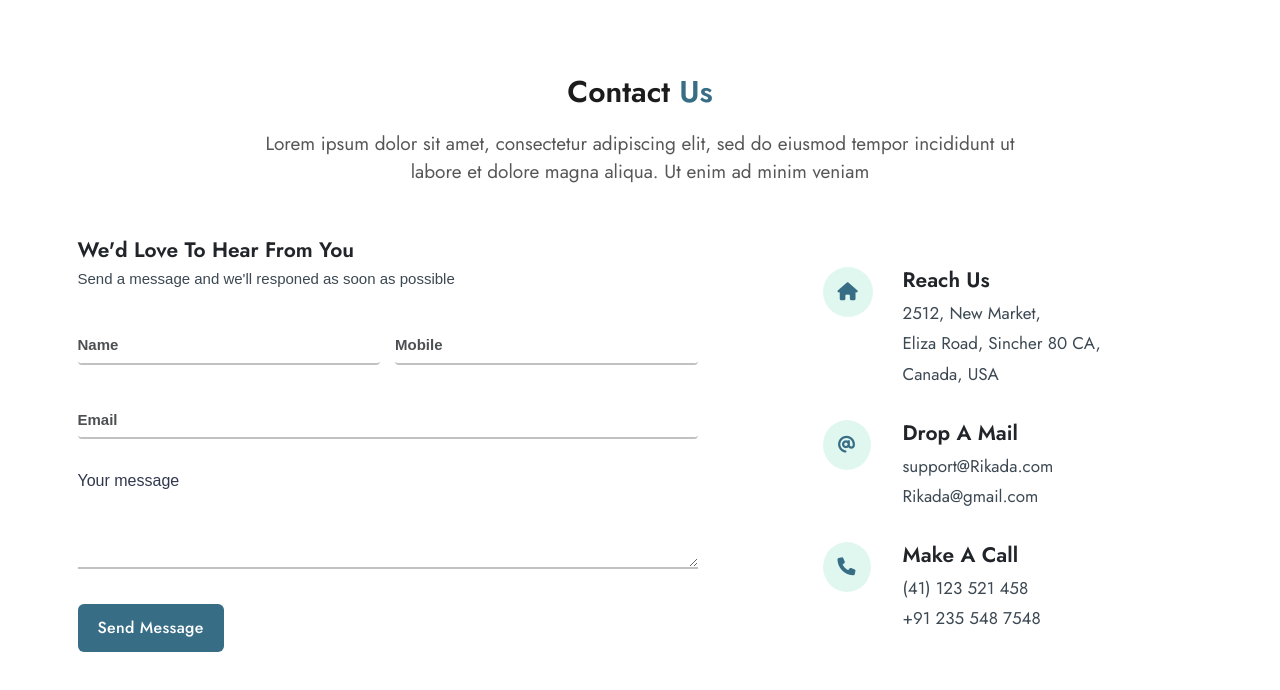
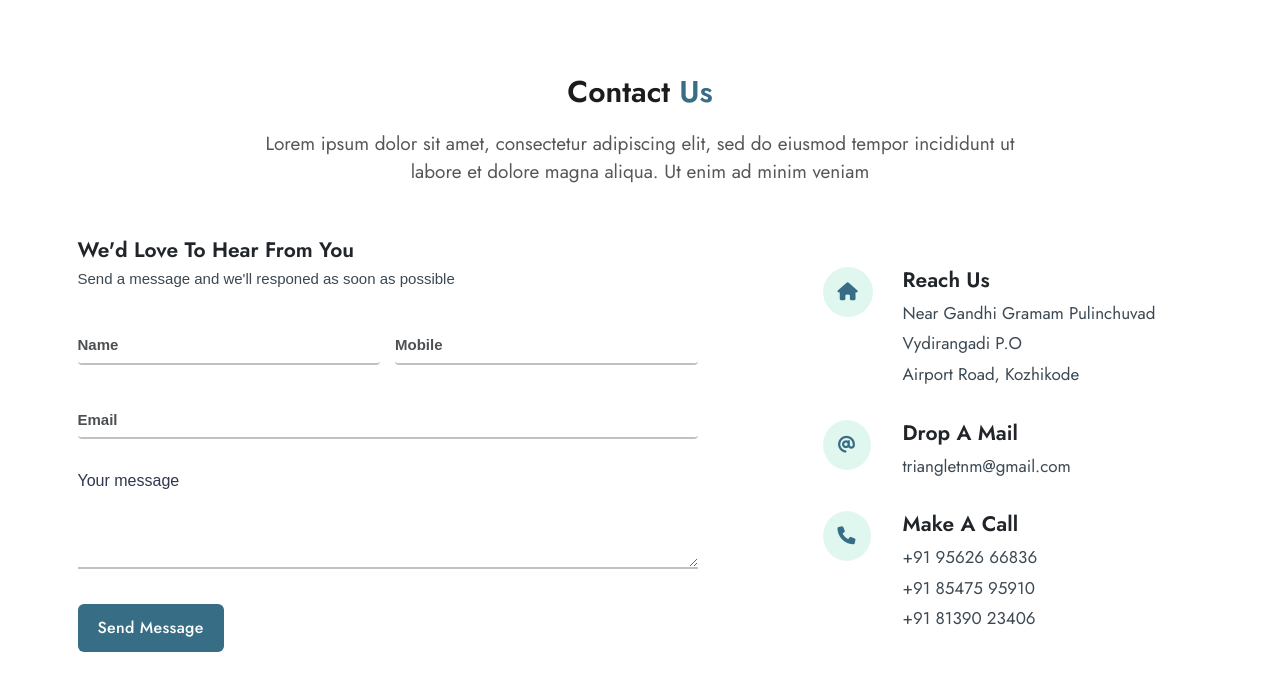
Before and after one commit to Jaseem-v/Triangle, a website: page index.html in a window 1280 px wide. Shown: the part 3223-3913 px from the top of the page. Drawn offline with nearby package versions, Linux system fonts and the light colour scheme; a web font is replaced by a local one.

Commit message:
contact details updated

```diff
--- a/index.html
+++ b/index.html
@@ -557,7 +557,7 @@
                                         Reach Us
                                     </h4>
                                     <p class="paragraph contact__paragraph">
-                                        2512, New Market,<br>Eliza Road, Sincher 80 CA,<br>Canada, USA
+                                        Near Gandhi Gramam Pulinchuvad <br>Vydirangadi P.O<br>Airport Road, Kozhikode
                                     </p>
                                 </div>
 
@@ -571,8 +571,8 @@
                                         Drop A Mail
                                     </h4>
                                     <p class="paragraph contact__paragraph">
-                                        support@Rikada.com<br>
-                                        Rikada@gmail.com
+                                        triangletnm@gmail.com<br>
+                                        <!-- triangletnm@gmail.com -->
                                     </p>
                                 </div>
 
@@ -586,8 +586,9 @@
                                         Make A Call
                                     </h4>
                                     <p class="paragraph contact__paragraph">
-                                        (41) 123 521 458 <br>
-                                        +91 235 548 7548
+                                        +91 95626 66836 <br>
+                                        +91 85475 95910 <br>
+                                        +91 81390 23406
                                     </p>
                                 </div>
 
```
